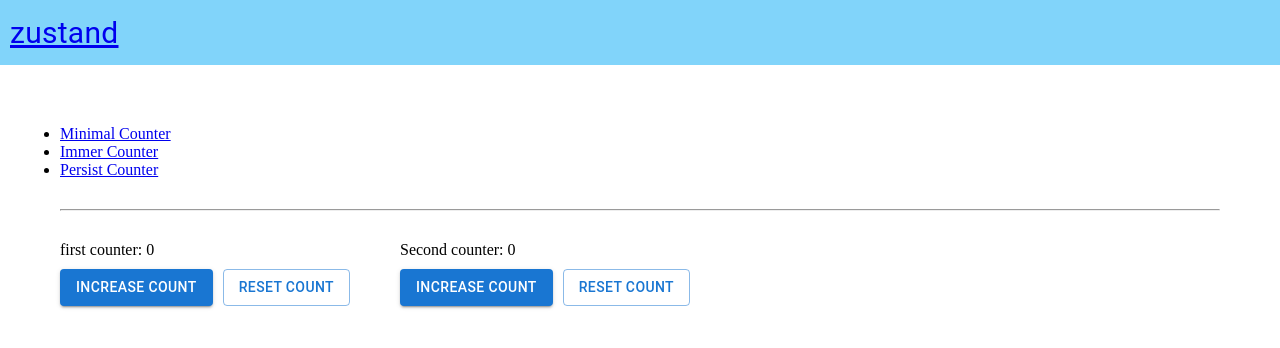
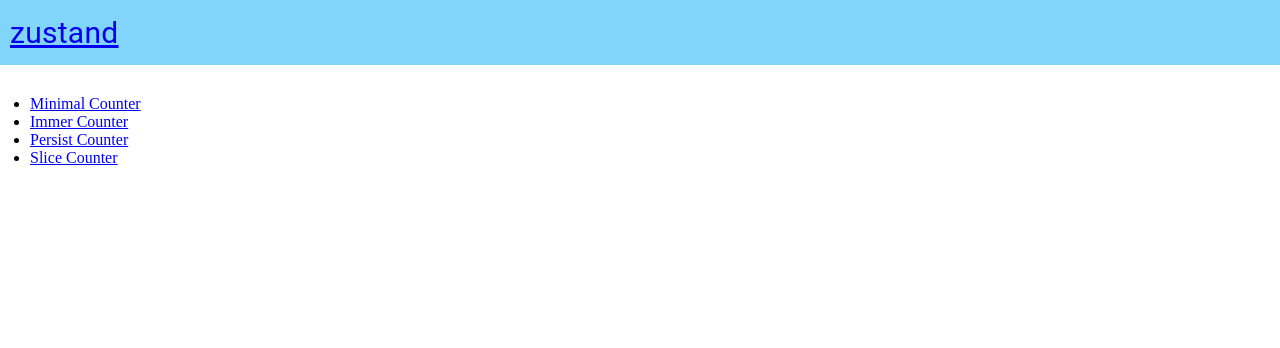
Before and after one commit to calm1205/vite-sandbox, a React (Vite) app: page / in a window 1280 px wide. Shown: the top 348 px of the page. Built offline with nearby package versions, Linux system fonts and the light colour scheme.

Commit message:
[feature] splice

```diff
--- a/src/Router.tsx
+++ b/src/Router.tsx
@@ -3,7 +3,7 @@ import { DefaultLayout } from "~/components/templates/DefaultLayout"
 import About from "~/pages/About/Index"
 import NotFound from "~/pages/NotFound/Index"
 import Top from "~/pages/Top/Index"
-import { Immer, Minimal, Persist } from "./pages"
+import { Immer, Minimal, Persist, Slice } from "./pages"
 
 const Router: React.FC = () => (
   <Routes>
@@ -13,6 +13,7 @@ const Router: React.FC = () => (
       <Route path="minimal" element={<Minimal />} />
       <Route path="immer" element={<Immer />} />
       <Route path="persist" element={<Persist />} />
+      <Route path="slice" element={<Slice />} />
 
       <Route path="about" element={<About />} />
     </Route>
--- /dev/null
+++ b/src/components/SliceCounter/index.ts
@@ -0,0 +1,2 @@
+export { SliceFirstCounter } from "./SliceFirstCounter"
+export { SliceSecondCounter } from "./SliceSecondCounter"
--- /dev/null
+++ b/src/pages/Slice/Index.tsx
@@ -0,0 +1,12 @@
+import { Box } from "@mui/material"
+import {
+  SliceFirstCounter,
+  SliceSecondCounter,
+} from "~/components/SliceCounter"
+
+export const Slice = () => (
+  <Box display="flex" gap="30px">
+    <SliceFirstCounter />
+    <SliceSecondCounter />
+  </Box>
+)
--- a/src/pages/Top/Index.tsx
+++ b/src/pages/Top/Index.tsx
@@ -1,12 +1,7 @@
-import { Box } from "@mui/material"
 import { FC } from "react"
 import { Link } from "react-router-dom"
-import { SliceFirstCounter } from "~/components/SliceCounter/SliceFirstCounter"
-import { SliceSecondCounter } from "~/components/SliceCounter/SliceSecondCounter"
 
-const Top: FC = () => {
-  return (
-    <Box p="30px" display="flex" flexDirection="column" gap="30px">
+const Top: FC = () => (
   <ul>
     <li>
       <Link to="minimal" children="Minimal Counter" />
@@ -17,15 +12,10 @@ const Top: FC = () => {
     <li>
       <Link to="persist" children="Persist Counter" />
     </li>
+    <li>
+      <Link to="slice" children="Slice Counter" />
+    </li>
   </ul>
-
-      <hr />
-      <Box display="flex" gap="50px">
-        <SliceFirstCounter />
-        <SliceSecondCounter />
-      </Box>
-    </Box>
 )
-}
 
 export default Top
--- a/src/pages/index.ts
+++ b/src/pages/index.ts
@@ -1,3 +1,4 @@
 export { Minimal } from "./Minimal/Index"
 export { Immer } from "./Immer/Index"
 export { Persist } from "./Persist/Index"
+export { Slice } from "./Slice/Index"
```
Lines whose indentation alone changed are shown as unchanged.
